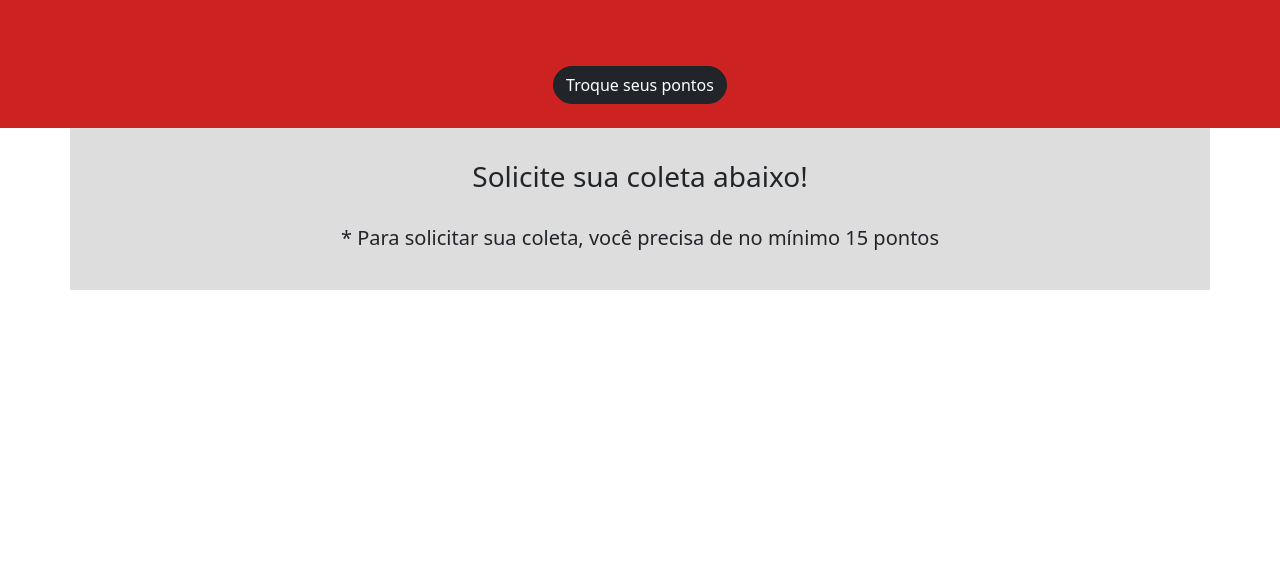
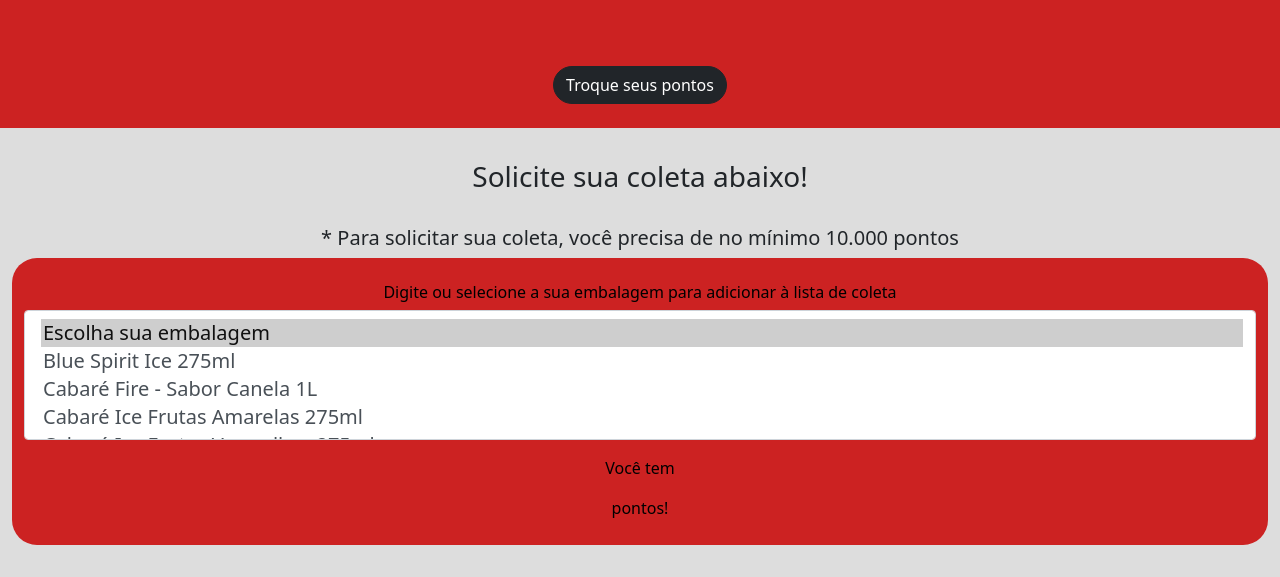
Before and after one commit to renata-matsumoto/devgreen, a website: page html/dashboard.html in a window 1280 px wide. Shown: the part 369-946 px from the top of the page. Before the commit the page ends 800 px from the top, so only its background shows below. Drawn offline with nearby package versions, Linux system fonts and the light colour scheme.

Commit message:
cadastro produtos e pontos

```diff
--- a/html/dashboard.html
+++ b/html/dashboard.html
@@ -47,13 +47,89 @@
         </div>
     </div>
 
-    <div class="container main-dashboard">
+    <div class="container-fluid main-dashboard">
         <h3>Solicite sua coleta abaixo!</h3>
         <br>
-        <h5>* Para solicitar sua coleta, você precisa de no mínimo 15 pontos</h5>
+        <h5>* Para solicitar sua coleta, você precisa de no mínimo 10.000 pontos</h5>
+
+        <div class="container-fluid cadastroColeta">
+            <h6>Digite ou selecione a sua embalagem para adicionar à lista de coleta</h6>
+
+
+        <select multiple class="custom-select custom-select-lg mb-3" id="opcoesEmbalagens">
+            <option selected>Escolha sua embalagem</option>
+            <option value="200">Blue Spirit Ice 275ml</option>
+                <option value="450">Cabaré Fire - Sabor Canela 1L</option>
+                <option value="200">Cabaré Ice Frutas Amarelas 275ml</option>
+                <option value="200">Cabaré Ice Frutas Vermelhas 275ml</option>
+                <option value="200">Cabaré Ice Limão 275ml</option>
+                <option value="450">Cachaça Cabaré Amburana 700Ml</option>
+                <option value="450">Cachaça Cabaré Prata 700Ml</option>
+                <option value="450">Cachaça Extra Premium 15 Anos Cabaré 700Ml</option>
+                <option value="350">Cerveja Ampolis Chilli Peppis 355ml</option>
+                <option value="400">Cerveja Biritis 600ml</option>
+                <option value="350">Cerveja Biritis Sem Filtris 355ml</option>
+                <option value="400">Cerveja Black Princess APA-82 600ml</option>
+                <option value="400">Cerveja Black Princess Back to the Red 600ml</option>
+                <option value="350">Cerveja Black Princess Bohemian Pilsner 355ml</option>
+                <option value="400">Cerveja Black Princess Dark 600ml</option>
+                <option value="400">Cerveja Black Princess Doctor Weiss 600ml</option>
+                <option value="350">Cerveja Black Princess Gold 350ml</option>
+                <option value="350">Cerveja Black Princess Gold 355ml</option>
+                <option value="400">Cerveja Black Princess Let's Hop 600ml</option>
+                <option value="400">Cerveja Black Princess Tião Bock 600ml</option>
+                <option value="350">Cerveja Blondine Bad Moose 300mL</option>
+                <option value="350">Cerveja Blondine Felina Pale Ale 350mL</option>
+                <option value="350">Cerveja Blondine Horny Pig 350mL</option>
+                <option value="350">Cerveja Blondine Jackpot 350mL</option>
+                <option value="350">Cerveja Blondine Royal ESB 300mL</option>
+                <option value="350">Cerveja Blondine Sunny Wheat 350mL</option>
+                <option value="350">Cerveja Blondine Volcano 300mL</option>
+                <option value="350">Cerveja Blondine Witibier Acerola 300mL</option>
+                <option value="350">Cerveja Cacildis 350ml</option>
+                <option value="350">Cerveja Cacildis 355ml</option>
+                <option value="400">Cerveja Cacildis 600ml</option>
+                <option value="350">Cerveja Ditriguis 355ml</option>
+                <option value="400">Cerveja Imperatriz Hoppy Lager 473ml</option>
+                <option value="350">Cerveja Itaipava Go Draft 355ml</option>
+                <option value="350">Cerveja Itaipava Premium Puro Malte 350ml</option>
+                <option value="350">Cerveja Itaipava Premium Puro Malte 355ml</option>
+                <option value="400">Cerveja Itaipava Premium Puro Malte 600ml</option>
+                <option value="400">Cerveja Lund APA 600ml</option>
+                <option value="400">Cerveja Lund IPA 600ml</option>
+                <option value="400">Cerveja Lund Pale Ale 600ml</option>
+                <option value="400">Cerveja Petra Aurum 500ml</option>
+                <option value="350">Cerveja Petra Escura 350ml</option>
+                <option value="350">Cerveja Petra Escura 355ml</option>
+                <option value="350">Cerveja Petra Kellerbier 355ml</option>
+                <option value="350">Cerveja Petra Origem Puro Malte 350ml</option>
+                <option value="350">Cerveja Petra Origem Puro Malte 355ml</option>
+                <option value="400">Cerveja Petra Origem Puro Malte 600ml</option>
+                <option value="400">Cerveja Petra Schwarzbier 500ml</option>
+                <option value="400">Cerveja Petra Stark Bier 500ml</option>
+                <option value="400">Cerveja Petra Weiss 500ml</option>
+                <option value="300">Energético TNT Açaí com Guaraná 269ml</option>
+                <option value="300">Energético TNT Maçã verde 269ml</option>
+                <option value="300">Energético TNT Original 269ml</option>
+                <option value="400">Energético TNT Original 473ml</option>
+                <option value="300">Energético TNT Tangerina 269ml</option>
+                <option value="300">Energético TNT Zero Açúcar 269ml</option>
+                <option value="450">Vodka Nordka 1 litro</option>
+        </select>
+
+        <script>
+            var e = document.getElementById("opcoesEmbalagens");
+            var pontos = e.value;
+            document.getElementById(msgpontos).innerHTML = pontos
+        </script>
+
+
+            <div>Você tem <p id="msgpontos"></p> pontos!</div>
 
 
 
+
+     </div>
 
     </div>
 
--- a/style/style.css
+++ b/style/style.css
@@ -397,6 +397,15 @@
     text-align: center;
 }
 
+.cadastroColeta{
+    background-color: #cc2222;
+    border: 0px solid black;
+    border-radius: 25px;
+    padding: 25px;
+    /* color: white; */
+    color: black;
+}
+
 /* Footer */
 .footer1 {
   background-color: #cc2222;
```
